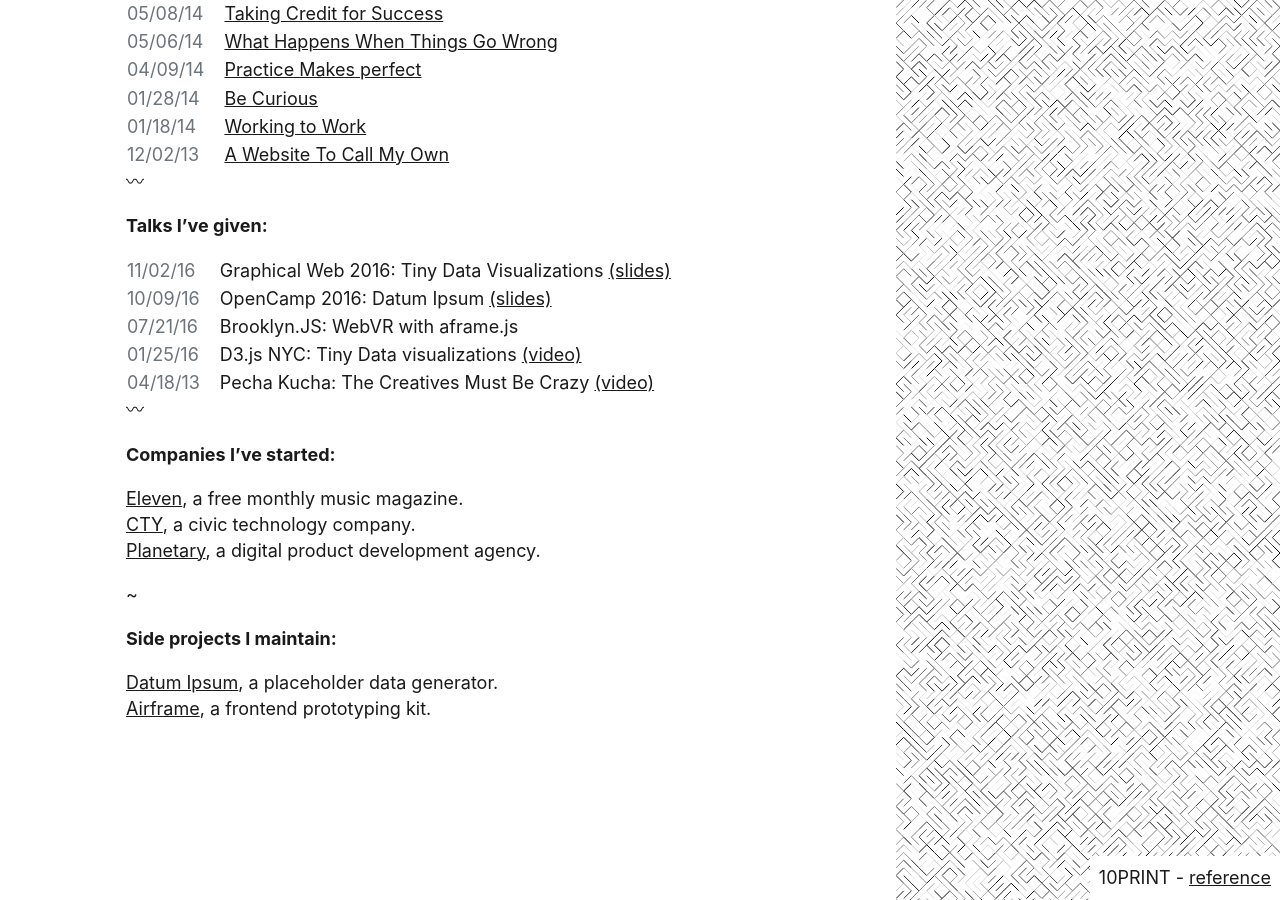
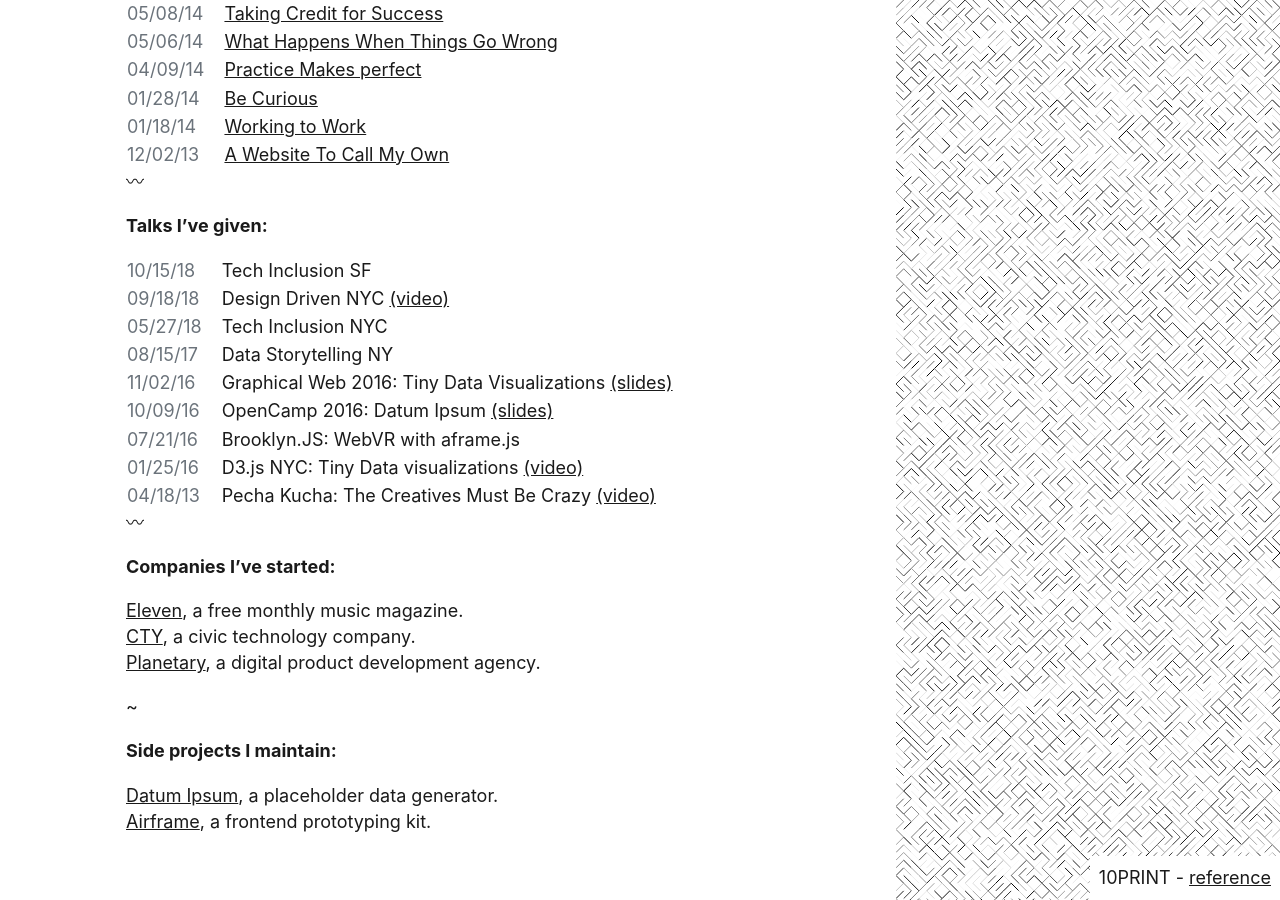
Before and after one commit to ilikescience/ilikescience.github.io, a Jekyll site: the page built from index.md, in a window 1280 px wide and 900 px high, scrolled down 1361 px. Built offline with Jekyll 4.4.1, drawn with Linux system fonts in a browser that asks for light colours; some web fonts are replaced; our own code applies the rules of GitHub Pages for plain Markdown files.

Commit message:
add a few talks

```diff
--- a/index.md
+++ b/index.md
@@ -57,6 +57,10 @@
 **Talks I've given:**
 
 |-|-|
+|<span class="c--gray l--mar-right-s">10/15/18</span> | Tech Inclusion SF |
+|<span class="c--gray l--mar-right-s">09/18/18</span> | Design Driven NYC [(video)](https://www.youtube.com/watch?v=Av8GXFcqOqc) |
+|<span class="c--gray l--mar-right-s">05/27/18</span> | Tech Inclusion NYC |
+|<span class="c--gray l--mar-right-s">08/15/17</span> | Data Storytelling NY |
 |<span class="c--gray l--mar-right-s">11/02/16</span> | Graphical Web 2016: Tiny Data Visualizations [(slides)](slides.com/matthewstrom/tinycharts) |
 |<span class="c--gray l--mar-right-s">10/09/16</span> | OpenCamp 2016: Datum Ipsum [(slides)](http://slides.com/matthewstrom/datumipsum) |
 |<span class="c--gray l--mar-right-s">07/21/16</span> | Brooklyn.JS: WebVR with aframe.js |
```
